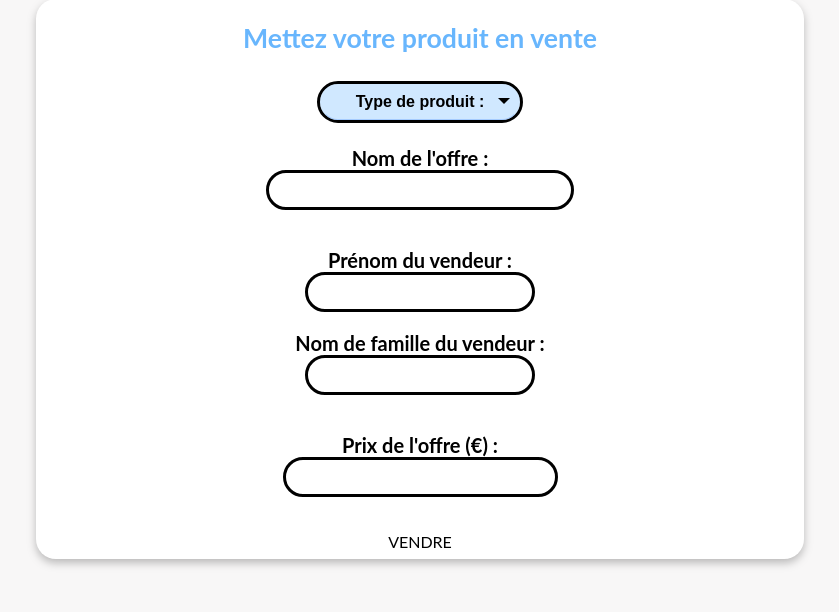
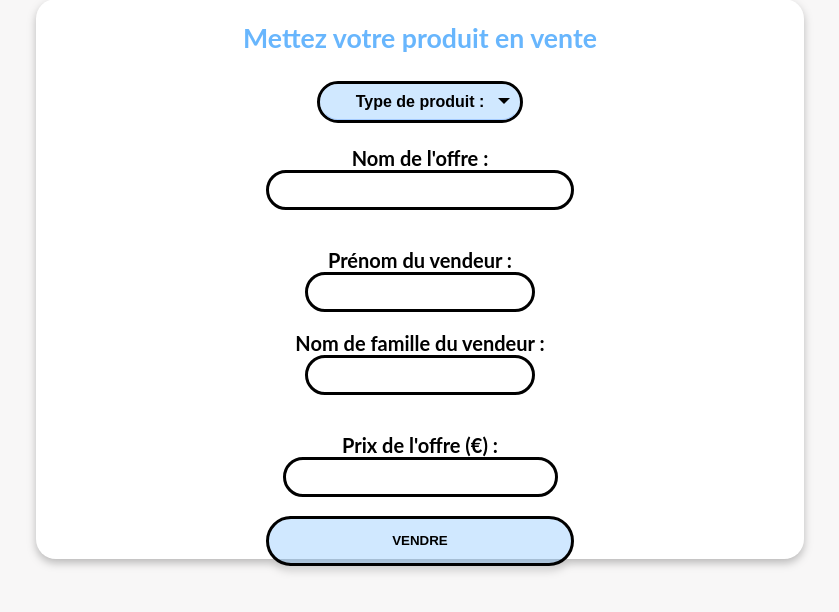
Before and after one commit to FelixPerso/ProjetWebPHP_commerce_equitable, a PHP site: page /pages/vente.php in a window 1280 px wide. Shown: the part 141-753 px from the top of the page, without its empty margins (220-1059 px from the left). Run offline with PHP 8.4, Linux system fonts and the light colour scheme; some libraries are stand-ins or nearby versions.

Commit message:
MAJ BOUTON VENTE

```diff
--- a/pages/vente.php
+++ b/pages/vente.php
@@ -50,13 +50,8 @@
             <input type="text" id="nom-famille" name="nom-famille" value=""><br><br><br>
             <label for="prix">Prix de l'offre (€) :</label><br>
             <input type="number" id="prix" name="prix" value=""><br><br>
-            <!-- <input type="submit" value="Submit"> -->
+            <input type="submit" id="bouton" value="VENDRE">
         </form>
-        <a href="">
-            <div class="bouton">
-                <p>VENDRE</p>
-            </div>
-        </a>
     </div>
 
     <script src="https://ajax.googleapis.com/ajax/libs/jquery/3.1.0/jquery.min.js"></script>
```
